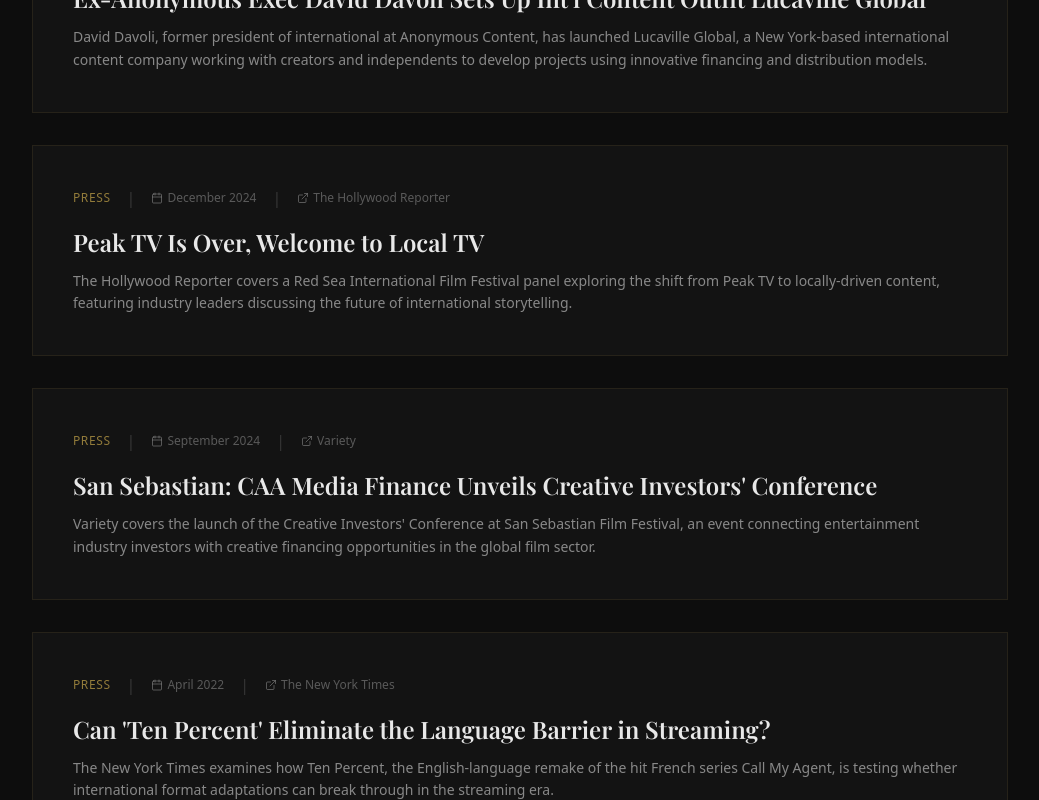
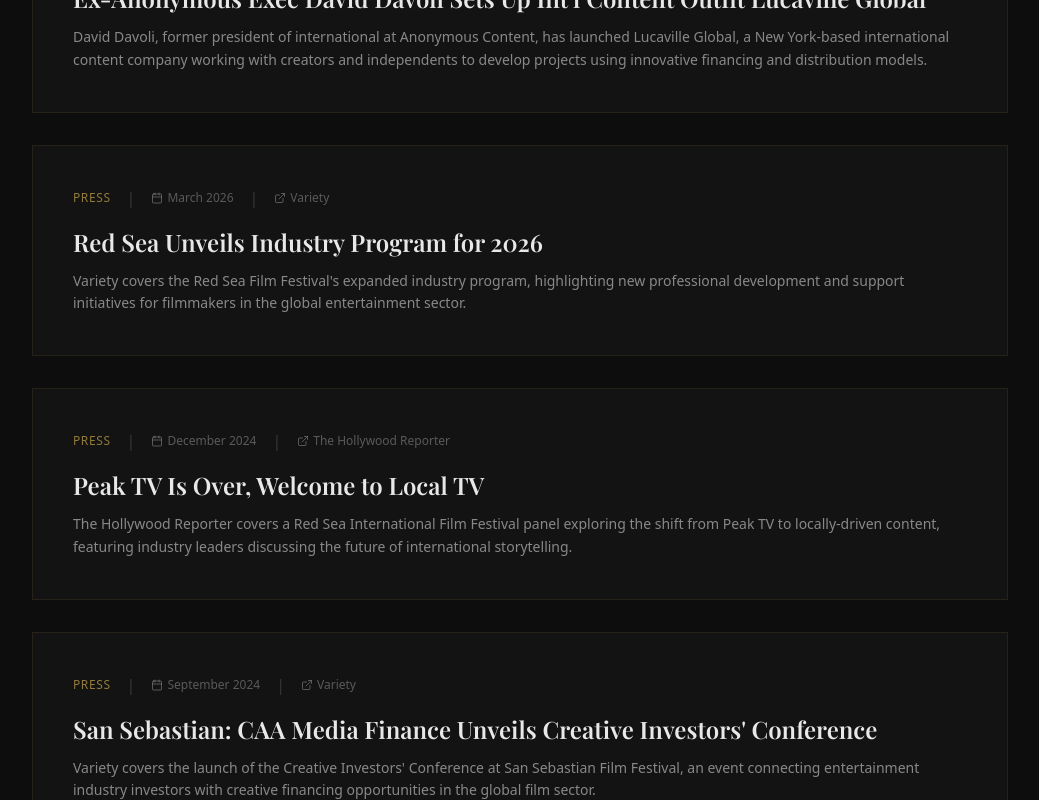
Before and after one commit to ddavoli2/lucaville-global, a Next.js app: page /news in a window 1280 px wide. Shown: the part 659-1459 px from the top of the page, without its empty margins (120-1159 px from the left). Built offline with nearby package versions, Linux system fonts and the light colour scheme; a web font is replaced by a local one.

Commit message:
Add Red Sea industry program article to news page

```diff
--- a/src/app/news/page.tsx
+++ b/src/app/news/page.tsx
@@ -13,6 +13,15 @@
       "David Davoli, former president of international at Anonymous Content, has launched Lucaville Global, a New York-based international content company working with creators and independents to develop projects using innovative financing and distribution models.",
     url: "https://www.c21media.net/news/ex-anonymous-exec-david-davoli-sets-up-intl-content-outfit-lucaville-global/",
     source: "C21Media",
+  },
+  {
+    date: "March 2026",
+    category: "Press",
+    title: "Red Sea Unveils Industry Program for 2026",
+    excerpt:
+      "Variety covers the Red Sea Film Festival's expanded industry program, highlighting new professional development and support initiatives for filmmakers in the global entertainment sector.",
+    url: "https://variety.com/2025/film/global/red-sea-souk-industry-program-2026-1236591543/",
+    source: "Variety",
   },
   {
     date: "December 2024",
```
